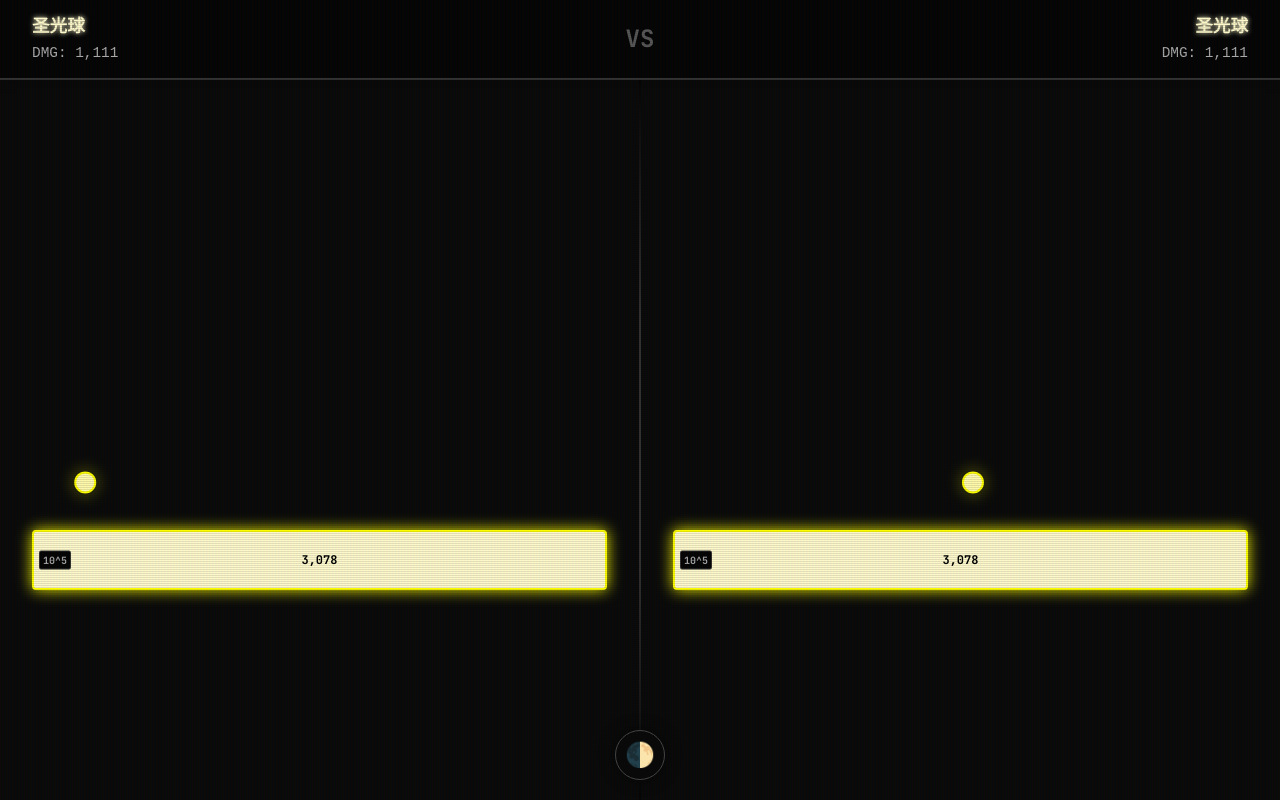
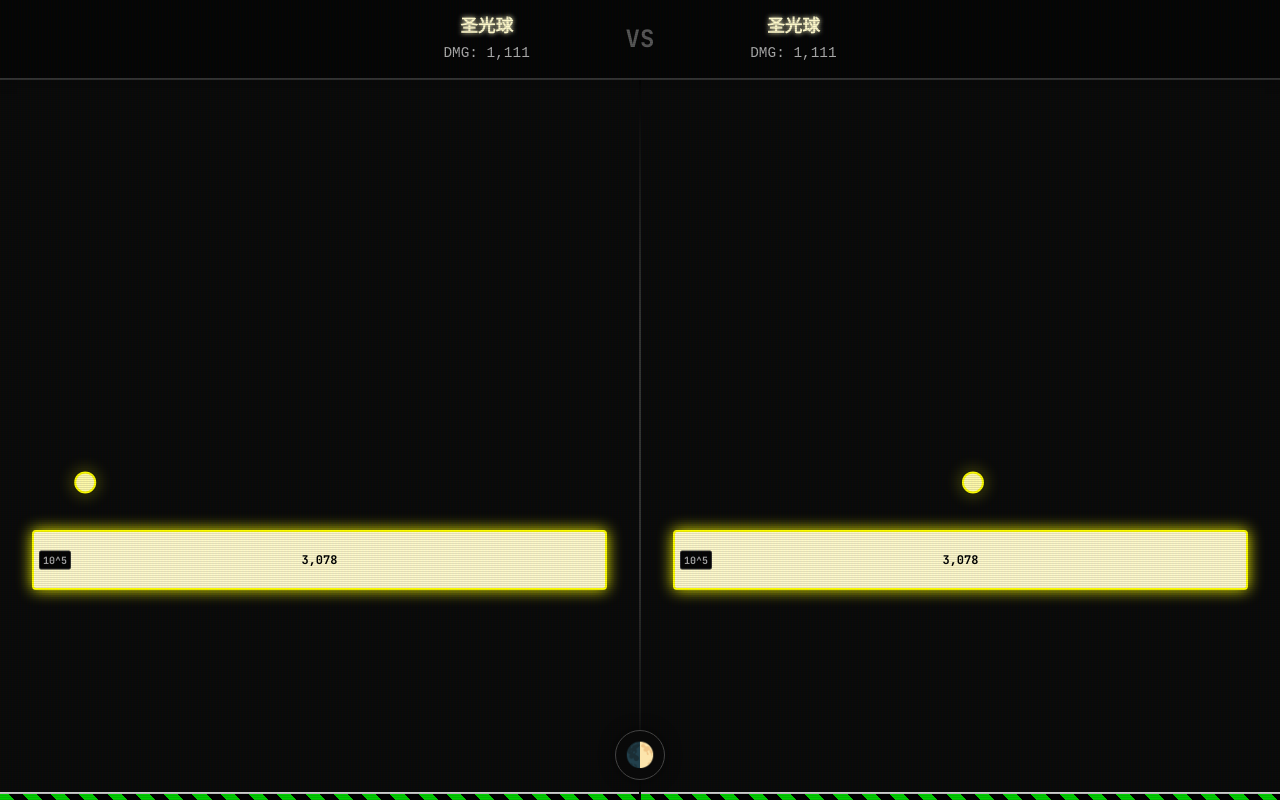
Before and after one commit to Soul97Risk/Dashu-duijue, a plain HTML site: page index.html in a window 1280 px wide. Both pictures are taken after a click on the button "INITIALIZE SYSTEM". Drawn offline with nearby package versions, Linux system fonts and the light colour scheme.

Commit message:
Refactor styles and improve BigInt handling
Updated layout and styles for player stats and finish line. Adjusted BigInt limits and formatting for better readability.

```diff
--- a/index.html
+++ b/index.html
@@ -86,12 +86,13 @@
             background-color: var(--bg-color);
             border-bottom: 2px solid var(--divider-color);
             display: flex;
-            justify-content: space-between;
+            justify-content: center;
             align-items: center;
             padding: 0 2rem;
             z-index: 20;
             box-shadow: 0 4px 10px rgba(0,0,0,0.2);
             position: relative;
+            gap: 4rem;
         }
 
         .player-stats {
@@ -99,10 +100,9 @@
             flex-direction: column;
             justify-content: center;
             min-width: 150px;
+            text-align: center;
+            align-items: center;
         }
-
-        .p1-stats { align-items: flex-start; text-align: left; }
-        .p2-stats { align-items: flex-end; text-align: right; }
 
         .vs-badge {
             font-size: 1.5rem;
@@ -173,6 +173,25 @@
             transition: opacity 1s;
         }
 
+        /* Finish Line */
+        .finish-line {
+            position: absolute;
+            bottom: 0;
+            left: 0;
+            width: 100%;
+            height: 8px;
+            background: repeating-linear-gradient(
+                45deg,
+                #00ff00,
+                #00ff00 10px,
+                #000000 10px,
+                #000000 20px
+            );
+            z-index: 1;
+            opacity: 0.8;
+            border-top: 2px solid #fff;
+        }
+
         .ball-name {
             font-size: 1.1rem;
             font-weight: bold;
@@ -212,7 +231,7 @@
             transition: transform 0.1s, width 0.2s, height 0.2s, top 0.2s, left 0.2s, border-color 0.2s;
             border-radius: 4px;
             z-index: 2;
-            border: 2px solid transparent; /* Initial border for transition */
+            border: 2px solid transparent;
         }
 
         .wall.is-hit {
@@ -391,11 +410,13 @@
         <div class="lane" id="lane1">
             <div class="walls-layer" id="p1Walls"></div>
             <canvas id="c1"></canvas>
+            <div class="finish-line"></div>
         </div>
         <div class="lane-divider"></div>
         <div class="lane" id="lane2">
             <div class="walls-layer" id="p2Walls"></div>
             <canvas id="c2"></canvas>
+            <div class="finish-line"></div>
         </div>
     </div>
 
@@ -514,20 +535,25 @@
          * Core Game Logic
          */
 
-        const BIG_LIMIT = 10n ** 1000n;
-        const EXP_CAP = 12000;
+        // Safe limit for BigInt exponentiation to prevent crash (Approx 10^7000)
+        // This covers God Mode (max 10^6400) comfortably.
+        const BIG_LIMIT = 10n ** 7000n;
+        const EXP_CAP = 7000;
 
         function formatBigInt(n) {
-            if (n > BIG_LIMIT) return "INFINITY";
+            if (n > BIG_LIMIT) return "∞"; // Use infinity symbol
+
             if (n < 1000000n) return n.toLocaleString();
+
             const s = n.toString();
-            if (s.length < 7) return n.toString();
             const exponent = s.length - 1;
-            const mantissa = s.substring(0, Math.min(4, s.length));
-            if (mantissa.length > 1) {
-                return `${mantissa[0]}.${mantissa.substring(1)}e${exponent}`;
-            }
-            return `${mantissa[0]}e${exponent}`;
+            // Format: 1.234×10^N
+            const mantissaStr = s.substring(0, 4);
+            const formattedMantissa = mantissaStr.length > 1
+                ? mantissaStr[0] + "." + mantissaStr.substring(1)
+                : mantissaStr;
+
+            return `${formattedMantissa}×10^${exponent}`;
         }
 
         const fibCache = new Map();
@@ -614,7 +640,6 @@
                 this.isSucked = false;
                 this.lastHp = this.currentHp;
 
-                // Gambler effect
                 this.gamblerTimer = 0;
                 this.gamblerColor = '';
             }
@@ -636,7 +661,7 @@
 
             setGamblerEffect(color) {
                 this.gamblerColor = color;
-                this.gamblerTimer = 30; // 0.5s visual effect
+                this.gamblerTimer = 30;
             }
 
             update(singularityBall = null) {
@@ -714,13 +739,11 @@
                     this.el.classList.remove('is-hit');
                 }
 
-                // Apply Gambler Visuals via Inline Styles to override classes
                 if (this.gamblerTimer > 0) {
                     this.gamblerTimer--;
                     this.el.style.border = `2px solid ${this.gamblerColor}`;
                     this.el.style.boxShadow = `0 0 20px ${this.gamblerColor}`;
                 } else {
-                    // Clear inline styles so classes can take over again if needed
                     this.el.style.border = '';
                     this.el.style.boxShadow = '';
                 }
@@ -945,7 +968,6 @@
                 if (broken) this.onWallDestroyed(wall.maxHp);
                 this.hits++;
 
-                // Trigger Gambler Visual Effect
                 if (['godGambler', 'normalGambler', 'madGambler'].includes(this.type)) {
                     wall.setGamblerEffect(this.config.color);
                 }
@@ -999,6 +1021,7 @@
                     case 'factorialSpeed': d = this.damage; this.damage = this.damage * BigInt(this.hits + 1); break;
                     case 'power':
                         d = this.damage;
+                        // Safe limit for power ball growth
                         if (this.damage < BIG_LIMIT) {
                             this.damage = this.damage ** 2n;
                         }
@@ -1012,6 +1035,7 @@
                     case 'godGambler':
                         let min = wall.currentHp / 10n;
                         if (min < 1n) min = 1n;
+                        // Use cap for god gambler
                         let randExp = Math.min(Math.floor(Math.random() * 100000001), EXP_CAP);
                         let extra = 10n ** BigInt(randExp);
                         d = min + extra;
```
